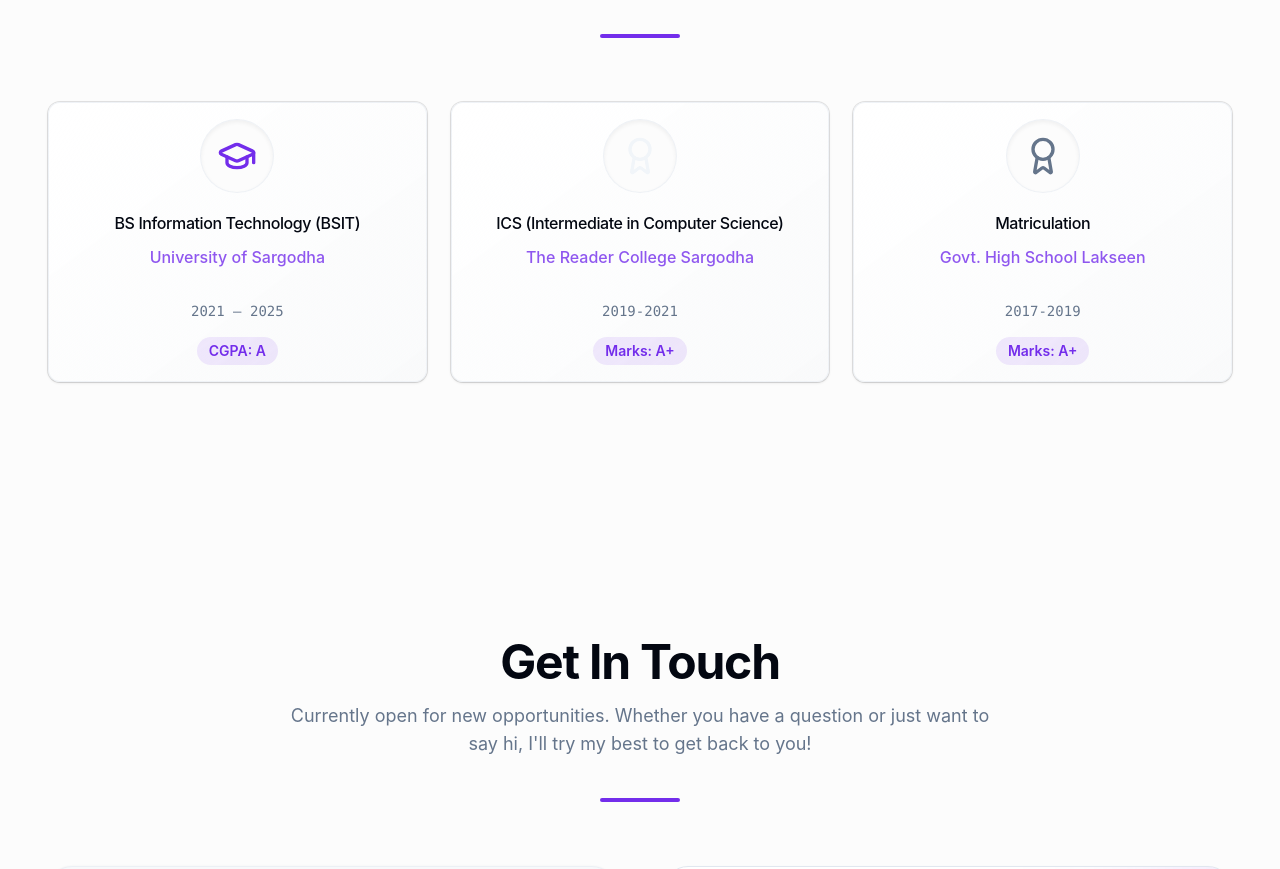
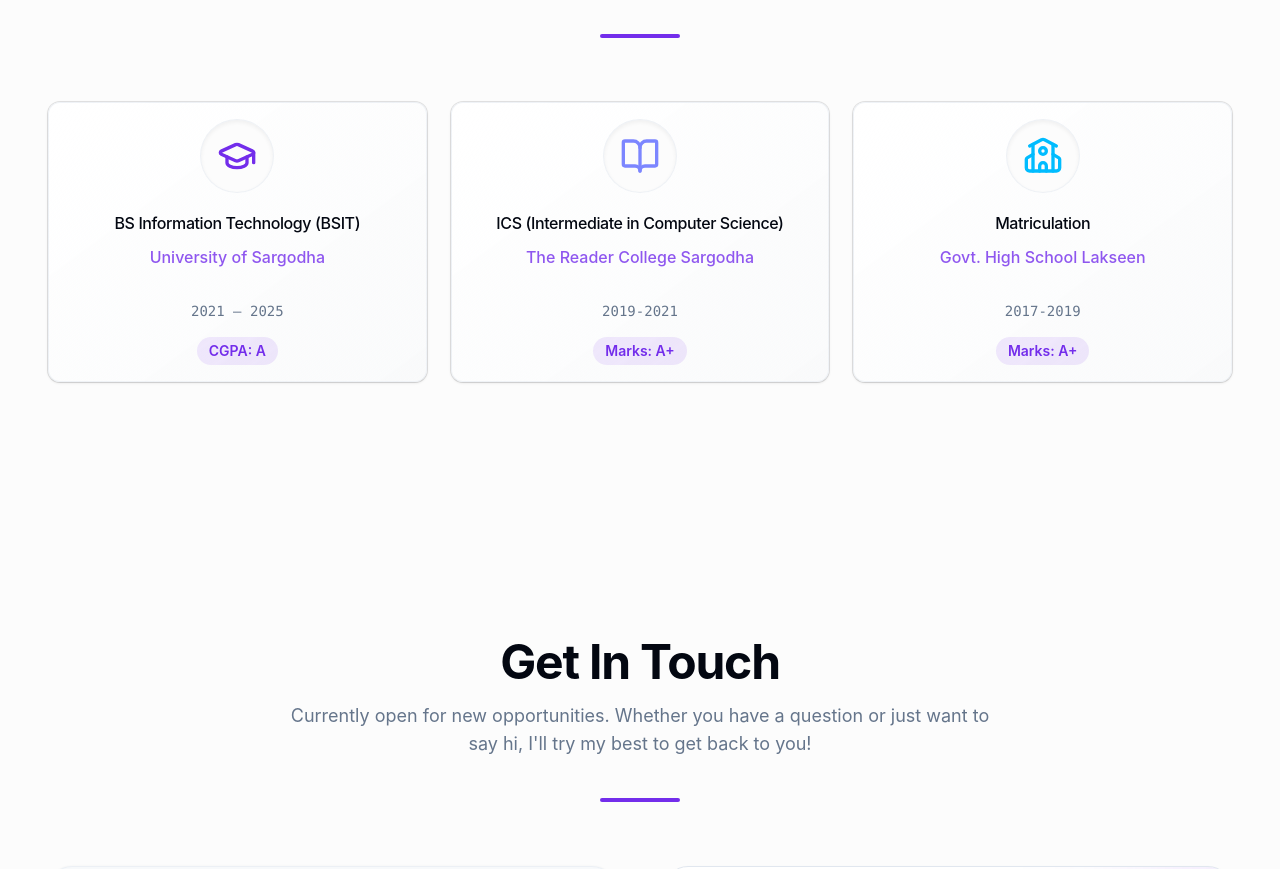
Before and after one commit to jahanzaibwork99/my-portfolio, a React (Vite) app: page / in a window 1280 px wide. Shown: the part 5140-6009 px from the top of the page. Built offline with nearby package versions, Linux system fonts and the light colour scheme.

Commit message:
feat: Add Education section component to display academic background.

```diff
--- a/src/components/sections/Education.tsx
+++ b/src/components/sections/Education.tsx
@@ -1,6 +1,6 @@
 import { SectionWrapper } from '@/components/layout/SectionWrapper';
 import { motion } from 'framer-motion';
-import { GraduationCap, Award } from 'lucide-react';
+import { GraduationCap, BookOpen, School } from 'lucide-react';
 import { Card, CardContent, CardHeader, CardTitle, CardDescription } from '@/components/ui/card';
 
 const education = [
@@ -16,14 +16,14 @@
     institution: 'The Reader College Sargodha',
     period: '2019-2021',
     score: 'Marks: A+',
-    icon: <Award className="w-10 h-10 text-accent" />,
+    icon: <BookOpen className="w-10 h-10 text-indigo-400" />,
   },
   {
     degree: 'Matriculation',
     institution: 'Govt. High School Lakseen',
     period: '2017-2019',
     score: 'Marks: A+',
-    icon: <Award className="w-10 h-10 text-muted-foreground" />,
+    icon: <School className="w-10 h-10 text-sky-400" />,
   },
 ];
 
```
